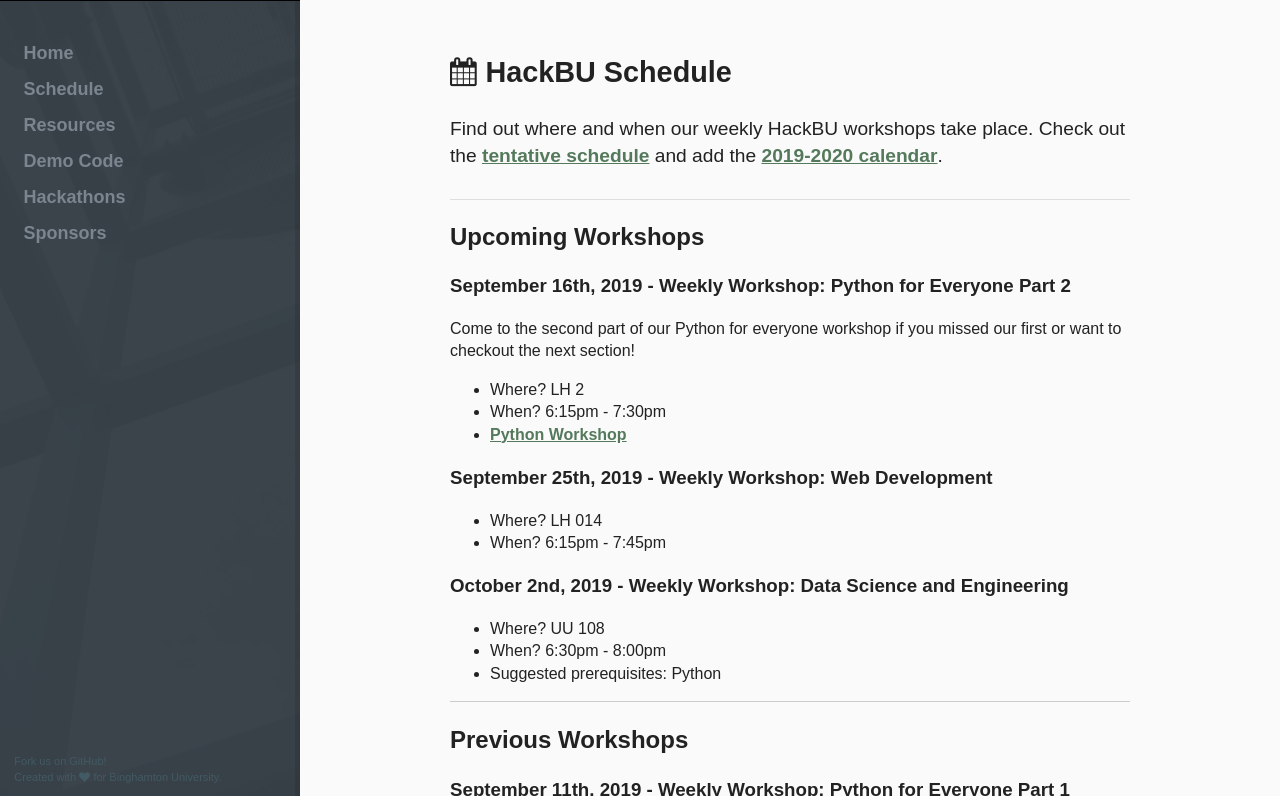
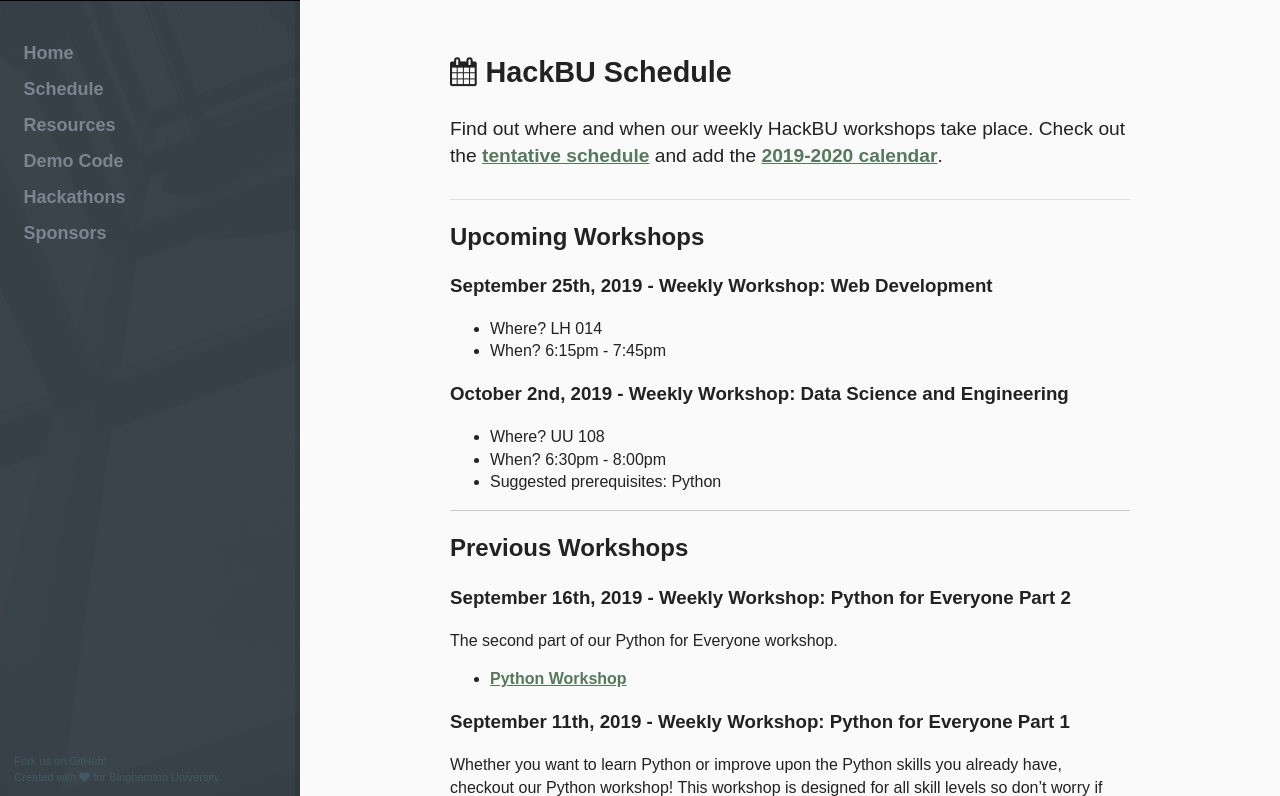
Before and after one commit to hackbinghamton/hackbinghamton.github.io, a Jekyll site: the page built from schedule/index.html, in a window 1280 px wide and 900 px high, cut to the strip 104-900 px from the top of the window. Built offline with Jekyll 4.4.1, drawn with Linux system fonts in a browser that asks for light colours; nearby versions of some CDN libraries.

Commit message:
Update schedule

```diff
--- a/schedule/index.html
+++ b/schedule/index.html
@@ -9,19 +9,6 @@
 	<p>Find out where and when our weekly HackBU workshops take place. Check out the <a href="https://docs.google.com/spreadsheets/d/171UMVQsbL7_Dmp_Nngxn7VcYaq_Nuerf2sjMHddhqGg/edit?usp=sharing">tentative schedule</a> and add the <a href="https://calendar.google.com/calendar/r?cid=YmluZ2hhbXRvbi5lZHVfa3VpZzFnbXNibXU5czZhbGY0aDEzaDhuNm9AZ3JvdXAuY2FsZW5kYXIuZ29vZ2xlLmNvbQ">2019-2020 calendar</a>. </p>
 </div>
 <h2> Upcoming Workshops </h2>
-<h3> September 16th, 2019 - Weekly Workshop: Python for Everyone Part 2</h3>
-  Come to the second part of our Python for everyone workshop if you missed our first or want to checkout the next section!
-  <ul>
-    <li>
-	    Where? LH 2
-    </li>
-    <li>
-	    When? 6:15pm - 7:30pm
-    </li>
-    <li>
-	    <b><a href="https://github.com/HackBinghamton/PythonWorkshop/"> Python Workshop </a> </b>
-    </li>
-  </ul>
   <h3> September 25th, 2019 - Weekly Workshop: Web Development</h3>
     <ul>
       <li>
@@ -46,6 +33,13 @@
   <hr>
 <h2> Previous Workshops </h2>
 <div class="article">
+  <h3> September 16th, 2019 - Weekly Workshop: Python for Everyone Part 2</h3>
+    The second part of our Python for Everyone workshop.
+    <ul>
+      <li>
+  	    <b><a href="https://github.com/HackBinghamton/PythonWorkshop/"> Python Workshop </a> </b>
+      </li>
+    </ul>
   <h3> September 11th, 2019 - Weekly Workshop: Python for Everyone Part 1</h3>
     Whether you want to learn Python or improve upon the Python skills you already have, checkout our Python workshop! This workshop is designed for all skill levels so don’t worry if you have no experience.
     <ul>
```
